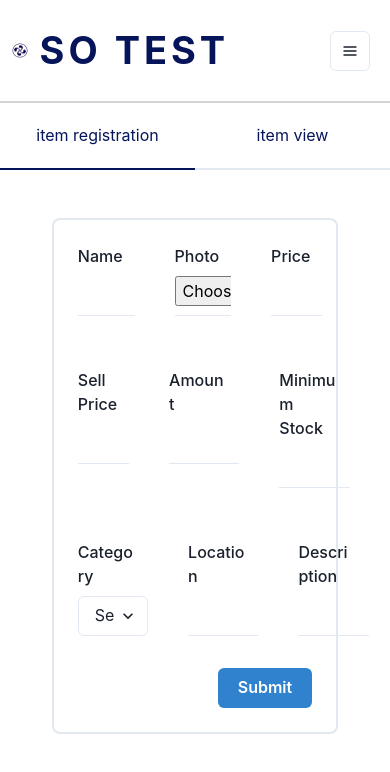
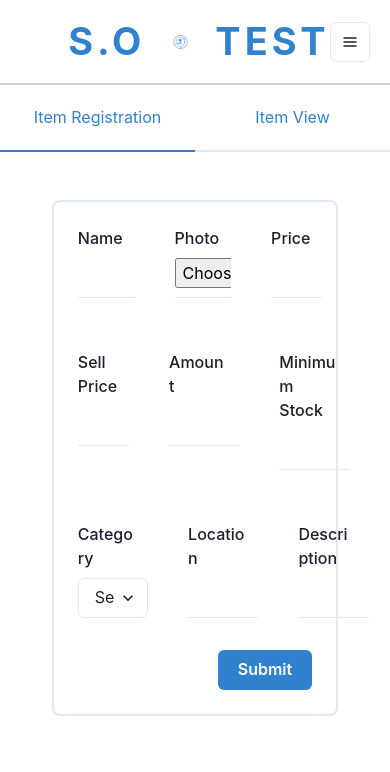
Before and after one commit to vinihsr/SO_2, a React (Vite) app: page /dashboard in a window 390 px wide. Shown: the top 772 px of the page. Built offline with nearby package versions, Linux system fonts and the light colour scheme; no server answers.

Commit message:
finished without responsiveness

```diff
--- a/frontend/src/components/ModalDescription.tsx
+++ b/frontend/src/components/ModalDescription.tsx
@@ -1,17 +1,11 @@
-import { Modal, ModalOverlay, ModalContent, ModalHeader, ModalCloseButton, ModalBody, ModalFooter, Button } from '@chakra-ui/react';
+import { Modal, ModalOverlay, ModalContent, ModalHeader, ModalFooter, ModalBody, ModalCloseButton, Button } from '@chakra-ui/react';
 
-interface ModalDescriptionProps {
-  isOpen: boolean;
-  onClose: () => void;
-  description: string;
-}
-
-const ModalDescription: React.FC<ModalDescriptionProps> = ({ isOpen, onClose, description }) => {
+function ModalDescription({ isOpen, onClose, description }) {
   return (
     <Modal isOpen={isOpen} onClose={onClose}>
       <ModalOverlay />
-      <ModalContent>
-        <ModalHeader>Description</ModalHeader>
+      <ModalContent w="90%">
+        <ModalHeader>Item Description</ModalHeader>
         <ModalCloseButton />
         <ModalBody>
           {description}
@@ -24,6 +18,6 @@ const ModalDescription: React.FC<ModalDescriptionProps> = ({ isOpen, onClose, de
       </ModalContent>
     </Modal>
   );
-};
+}
 
 export default ModalDescription;
--- a/frontend/src/components/ViewItemsComponent.tsx
+++ b/frontend/src/components/ViewItemsComponent.tsx
@@ -1,4 +1,4 @@
-import { Box, SimpleGrid, Image, Button, Input, Text } from '@chakra-ui/react';
+import { Box, SimpleGrid, Image, Button, Input, Text, useBreakpointValue } from '@chakra-ui/react';
 import { useState, useEffect } from 'react';
 import { useLocation } from 'react-router-dom';
 import * as api from "../services/Api";
@@ -11,6 +11,7 @@ export default function ViewItemsComponent() {
   const [isModalOpen, setIsModalOpen] = useState(false);
   const [modalDescription, setModalDescription] = useState("");
   const location = useLocation();
+  const gridColumns = useBreakpointValue({ base: 1, md: 2, lg: 3 });
 
   useEffect(() => {
     if (location.state && location.state.newItem) {
@@ -18,7 +19,7 @@ export default function ViewItemsComponent() {
     } else {
       fetchItems();
     }
-  }, [location.state]); // Run useEffect whenever location state changes
+  }, [location.state]);
 
   const fetchItems = async (query = "") => {
     try {
@@ -59,7 +60,7 @@ export default function ViewItemsComponent() {
   };
 
   return (
-    <Box display='flex' flexDir='column' maxW={'95%'} mx="auto" mt={8} p={6} borderWidth="2px" borderRadius="lg">
+    <Box display='flex' flexDir='column' maxW={'95%'} mx="auto" mt={6} p={6} borderWidth="2px" borderRadius="lg">
       <Box as="form" onSubmit={handleSearch} display="flex" mb={4}>
         <Input
           placeholder="Search by item name"
@@ -67,9 +68,9 @@ export default function ViewItemsComponent() {
           onChange={(e) => setSearchQuery(e.target.value)}
         />
         <Button type="submit" colorScheme="blue" ml={2}>Search</Button>
-        <Button colorScheme='blue' ml={2} onClick={() => handleR()}><RepeatIcon /></Button>
+        <Button colorScheme='blue' ml={2} onClick={handleR}><RepeatIcon /></Button>
       </Box>
-      <SimpleGrid columns={{ sm: 1, md: 2, lg: 3 }} spacing={6}>
+      <SimpleGrid columns={gridColumns} spacing={6}>
         {items.map(item => (
           <Box key={item.id} p={5} shadow="md" borderWidth="1px" borderRadius="lg">
             <Box justifyContent="space-between" alignItems="center">
@@ -80,17 +81,19 @@ export default function ViewItemsComponent() {
                 <Box display="flex" flexDir="column" alignItems="center">
                   {item.photo && <Image src={item.photo} alt="Item" boxSize="150px" />}
                 </Box>
-                <SimpleGrid columns={{ sm: 1, md: 2, lg: 2 }}>
-                  <Box mt={4} display="flex" alignItems="center">
+                <SimpleGrid columns={{ sm: 1, md: 2 }} spacing={2}>
+                  <Box mt={4} alignItems="center">
                     Description:
-                    <Text ml={1} color="black" isTruncated>{item.descriptionItem}</Text>
-                    {item.descriptionItem.length > 15 && (
-                      <Button size="sm" p={1} ml={2} onClick={() => handleOpenModal(item.descriptionItem)}>
-                        <ViewIcon />
-                      </Button>
-                    )}
+                    <Box display='flex'>
+                      <Text ml={1} color="black" isTruncated maxWidth="150px">{item.descriptionItem}</Text>
+                      {item.descriptionItem.length > 15 && (
+                        <Button size="sm" p={1} ml={2} onClick={() => handleOpenModal(item.descriptionItem)}>
+                          <ViewIcon />
+                        </Button>
+                      )}
+                    </Box>
                   </Box>
-                  <Box display="flex" flexDir="column" pl={10} mt={4}>
+                  <Box ml={10} mt={4}>
                     Sell Price:
                     <Box color="black">{item.sell_price}</Box>
                   </Box>
@@ -98,7 +101,7 @@ export default function ViewItemsComponent() {
                     Category:
                     <Box color="black">{item.category}</Box>
                   </Box>
-                  <Box display="flex" justifyContent="right" mt={4}>
+                  <Box display="flex" justifyContent="flex-end" mt={4}>
                     <Button colorScheme='red' onClick={() => handleDeleteItem(item.id)}><DeleteIcon /></Button>
                   </Box>
                 </SimpleGrid>
--- a/frontend/src/pages/DashboardPage.tsx
+++ b/frontend/src/pages/DashboardPage.tsx
@@ -1,5 +1,5 @@
-import { Tabs, TabList, TabPanels, Tab, TabPanel, Box, Img, Text, Menu, MenuButton, MenuList, MenuItem, IconButton } from '@chakra-ui/react'
-import logo from '../assets/logo.png'; // Adjust the path based on the location of your logo.png file
+import { Tabs, TabList, TabPanels, Tab, TabPanel, Box, Img, Text, Menu, MenuButton, MenuList, MenuItem, IconButton, Flex, Center } from '@chakra-ui/react'
+import logo from '../assets/soTeste.png'; // Adjust the path based on the location of your logo.png file
 import { HamburgerIcon } from '@chakra-ui/icons'
 import CadItems from '../components/CadItemsComponent';
 import ViewItems from '../components/ViewItemsComponent';
@@ -18,13 +18,14 @@ export default function DrawerExample() {
     }
 
     return (
-        <Box w='100%' >
-            <Box display='flex' justifyContent='space-between' borderBottom='solid 1px lightgray' boxShadow="0px 1px lightgray">
-                <Box alignItems='center' display='flex' h='12vh'>
-                    <Img src={logo} w='4vw' py={1} mx={3} alt='logo' />
-                    <Text fontSize='4.5vh' letterSpacing="4px" fontWeight='bold' color='#06145A'>SO TEST</Text>
-                </Box>
-                <Box alignItems='center' display='flex' mx={5}>
+        <Box w='100%'>
+            <Flex borderBottom='solid 1px lightgray' boxShadow="0px 1px lightgray" h='10vh' alignItems='center' position="relative">
+                <Center w='90vw' position="absolute" left="51%" transform="translateX(-50%)">
+                    <Text fontSize='4.5vh' letterSpacing="4px" fontWeight='bold' color='#3182ce' mr={2}>S.O</Text>
+                    <Img src={logo} w='4%' py={1} mx={5} alt='logo' />
+                    <Text fontSize='4.5vh' letterSpacing="4px" fontWeight='bold' color='#3182ce' ml={2}>TEST</Text>
+                </Center>
+                <Box ml="auto" mr={5}>
                     <Menu>
                         <MenuButton
                             as={IconButton}
@@ -39,11 +40,11 @@ export default function DrawerExample() {
                         </MenuList>
                     </Menu>
                 </Box>
-            </Box>
+            </Flex>
             <Tabs defaultIndex={activeTab} onChange={handleTabChange}>
                 <TabList h='8vh'>
-                    <Tab color='#06145A' w='50vw'>item registration</Tab>
-                    <Tab color='#06145A' w='50vw'>item view</Tab>
+                    <Tab color='#3182ce' w='50vw'>Item Registration</Tab>
+                    <Tab color='#3182ce' w='50vw'>Item View</Tab>
                 </TabList>
 
                 <TabPanels>
```
Also changed, not shown: frontend/src/assets/soTeste.png (added).
